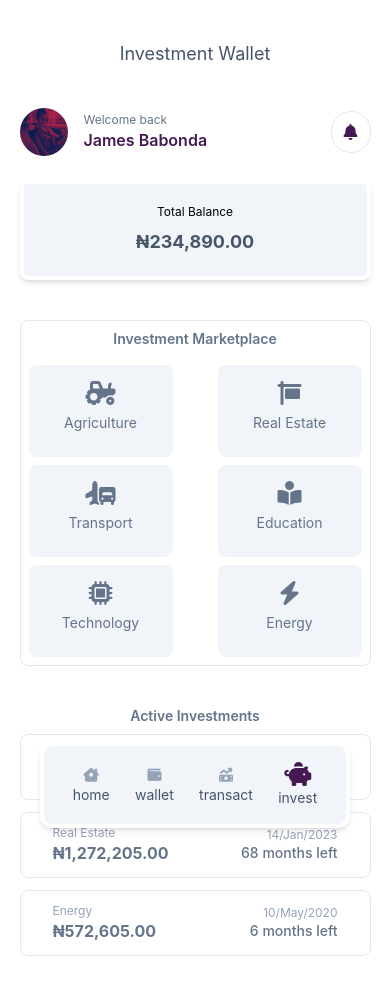
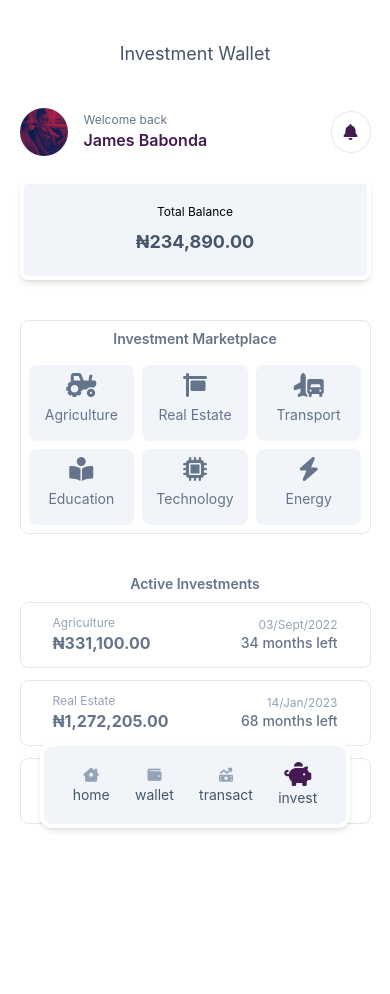
Before and after one commit to AliMora83/dbank, a Next.js app: page /invest in a window 390 px wide. Shown: the top 994 px of the page. Built offline with nearby package versions, Linux system fonts and the light colour scheme.

Commit message:
[FE] Fixed responsiveness

```diff
--- a/pages/components/investMarket.tsx
+++ b/pages/components/investMarket.tsx
@@ -8,38 +8,38 @@ export default function InvestMarket() {
         <p className="text-center text-sm mb-4 font-semibold">
           Investment Marketplace
         </p>
-        <div className="flex flex-wrap items-center justify-between gap-2">
-          <div className="flex flex-col items-center bg-slate-100 rounded-lg p-4 w-36 transform hover:scale-105 transition-transform ease-in-out duration-300 hover:border-b-2 hover:border-primary-100 hover:text-primary-100">
+        <div className="grid grid-cols-3 gap-2">
+          <div className="flex flex-col items-center bg-slate-100 rounded-lg p-2  transform hover:scale-105 transition-transform ease-in-out duration-300 hover:border-b-2 hover:border-primary-100 hover:text-primary-100">
             <i className="fa-solid fa-tractor text-2xl"></i>
             <p className="p-2 text-sm">
               Agriculture
             </p>
           </div>
-          <div className="flex flex-col items-center bg-slate-100 rounded-lg p-4 w-36 transform hover:scale-105 transition-transform ease-in-out duration-300 hover:border-b-2 hover:border-primary-100 hover:text-primary-100">
+          <div className="flex flex-col items-center bg-slate-100 rounded-lg p-2  transform hover:scale-105 transition-transform ease-in-out duration-300 hover:border-b-2 hover:border-primary-100 hover:text-primary-100">
             <i className="fa-solid fa-sign-hanging text-2xl"></i>
             <p className="p-2 text-sm">
               Real Estate
             </p>
           </div>
-          <div className="flex flex-col items-center bg-slate-100 rounded-lg p-4 w-36 transform hover:scale-105 transition-transform ease-in-out duration-300 hover:border-b-2 hover:border-primary-100 hover:text-primary-100">
+          <div className="flex flex-col items-center bg-slate-100 rounded-lg p-2  transform hover:scale-105 transition-transform ease-in-out duration-300 hover:border-b-2 hover:border-primary-100 hover:text-primary-100">
             <i className="fa-solid fa-truck-plane text-2xl"></i>
             <p className="p-2 text-sm">
               Transport
             </p>
           </div>
-          <div className="flex flex-col items-center bg-slate-100 rounded-lg p-4 w-36 transform hover:scale-105 transition-transform ease-in-out duration-300 hover:border-b-2 hover:border-primary-100 hover:text-primary-100">
+          <div className="flex flex-col items-center bg-slate-100 rounded-lg p-2  transform hover:scale-105 transition-transform ease-in-out duration-300 hover:border-b-2 hover:border-primary-100 hover:text-primary-100">
             <i className="fa-solid fa-book-open-reader text-2xl"></i>
             <p className="p-2 text-sm">
               Education
             </p>
           </div>
-          <div className="flex flex-col items-center bg-slate-100 rounded-lg p-4 w-36 transform hover:scale-105 transition-transform ease-in-out duration-300 hover:border-b-2 hover:border-primary-100 hover:text-primary-100">
+          <div className="flex flex-col items-center bg-slate-100 rounded-lg p-2  transform hover:scale-105 transition-transform ease-in-out duration-300 hover:border-b-2 hover:border-primary-100 hover:text-primary-100">
             <i className="fa-solid fa-microchip text-2xl "></i>
             <p className="p-2 text-sm">
               Technology
             </p>
           </div>
-          <div className="flex flex-col items-center bg-slate-100 rounded-lg p-4 w-36 transform hover:scale-105 transition-transform ease-in-out duration-300 hover:border-b-2 hover:border-primary-100 hover:text-primary-100">
+          <div className="flex flex-col items-center bg-slate-100 rounded-lg p-2  transform hover:scale-105 transition-transform ease-in-out duration-300 hover:border-b-2 hover:border-primary-100 hover:text-primary-100">
             <i className="fa-solid fa-bolt text-2xl"></i>
             <p className="p-2 text-sm">Energy</p>
           </div>
--- a/pages/components/quickService.tsx
+++ b/pages/components/quickService.tsx
@@ -10,19 +10,19 @@ export default function QuickService() {
           Quick Services
         </p>
 
-        <div className="flex items-center justify-between w-[80%] mx-auto">
+        <div className="flex items-center justify-between lg:w-[80%] mx-auto">
           <Link href="/transact">
-            <div className="flex flex-col items-center bg-slate-100 rounded-lg py-4 px-8  transform hover:scale-110 transition-transform ease-in-out duration-300 hover:border-b-2 hover:border-primary-100 hover:text-primary-100">
+            <div className="flex flex-col items-center bg-slate-100 rounded-lg py-4 px-6 transform hover:scale-110 transition-transform ease-in-out duration-300 hover:border-b-2 hover:border-primary-100 hover:text-primary-100">
               <i className="fa-solid fa-money-bill-trend-up text-2xl"></i>
               <p className="p-2 text-sm">Send</p>
             </div>
           </Link>
           <Link href="/invest">
-          <div className="flex flex-col items-center bg-slate-100 rounded-lg py-4 px-8  transform hover:scale-110  transition-transform ease-in-out duration-300 hover:border-b-2  hover:border-primary-100 hover:text-primary-100">
+          <div className="flex flex-col items-center bg-slate-100 rounded-lg py-4 px-6 transform hover:scale-110  transition-transform ease-in-out duration-300 hover:border-b-2  hover:border-primary-100 hover:text-primary-100">
             <i className="fa-solid fa-piggy-bank text-2xl "></i>
             <p className="p-2 text-sm">Invest</p>
           </div></Link>
-          <div className="flex flex-col items-center bg-slate-100 rounded-lg py-4 px-8  transform hover:scale-110  transition-transform ease-in-out duration-300 hover:border-b-2  hover:border-primary-100 hover:text-primary-100">
+          <div className="flex flex-col items-center bg-slate-100 rounded-lg py-4 px-6 transform hover:scale-110  transition-transform ease-in-out duration-300 hover:border-b-2  hover:border-primary-100 hover:text-primary-100">
             <i className="fa-solid fa-file-invoice text-2xl"></i>
             <p className="p-2 text-sm">History</p>
           </div>
```
